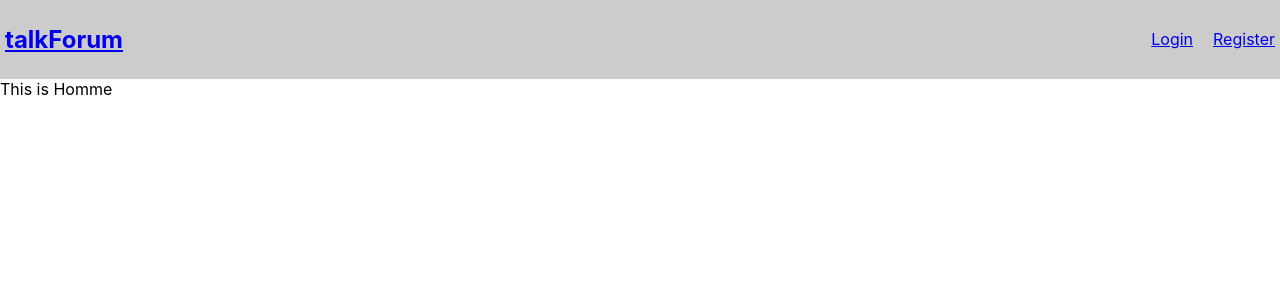
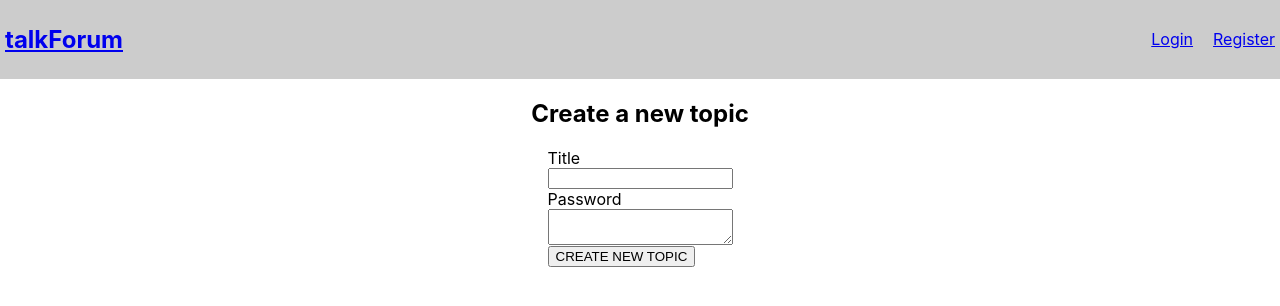
Before and after one commit to innocdavid/forum-gui, a React (Create React App) app: page /dashboard in a window 1280 px wide. Shown: the top 306 px of the page. Built offline with nearby package versions, Linux system fonts and the light colour scheme.

Commit message:
Home Component - Add an input field for topic title - Add an input field for topic description - Add a create new topic button

```diff
--- a/src/components/home.jsx
+++ b/src/components/home.jsx
@@ -1,10 +1,65 @@
-import React from "react";
+import React,{ useState } from "react";
 
 const Home = () => {
+
+    const [thread, setThread] = useState({
+        title: "",
+        description: ""
+    });
+
+    const handleChange = (e) => {
+        setThread(prev => ({
+            ...prev, [e.target.name]: e.target.value
+        }))
+    }
+
+    const handleSubmit = (e) => {
+        e.preventDefault();
+        console.log()
+    }
     return (
-        <>
-            This is Homme
-        </>
+        <main
+            style={{
+                //backgroundColor: "#ccc",
+                display: "flex",
+                flexDirection: "column",
+                justifyContent: "center",
+                alignItems: "center",
+                //width: "300px"
+            }}
+        >
+            <h2>Create a new topic</h2>
+                <form onSubmit={ handleSubmit }>
+                    <div style={{ display: "flex", flexDirection: "column"}}>
+                        <label htmlFor="title">Title</label>
+                        <input
+                            type="text"
+                            name="title"
+                            id="title"
+                            required
+                            value={ thread.title }
+                            onChange={ handleChange }
+                        />
+                    </div>
+                    <div style={{ display: "flex", flexDirection: "column"}}>
+                        <label htmlFor="description">Password</label>
+                        <textarea
+                            type="text"
+                            name="description"
+                            id="description"
+                            required
+                            value={ thread.description }
+                            onChange={ handleChange }
+                        />
+                    </div>
+                    <div>
+                        <input
+                            type="submit"
+                            value="CREATE NEW TOPIC"
+                        />
+                </div>
+            </form>
+        </main>
     );
 }
 
```
